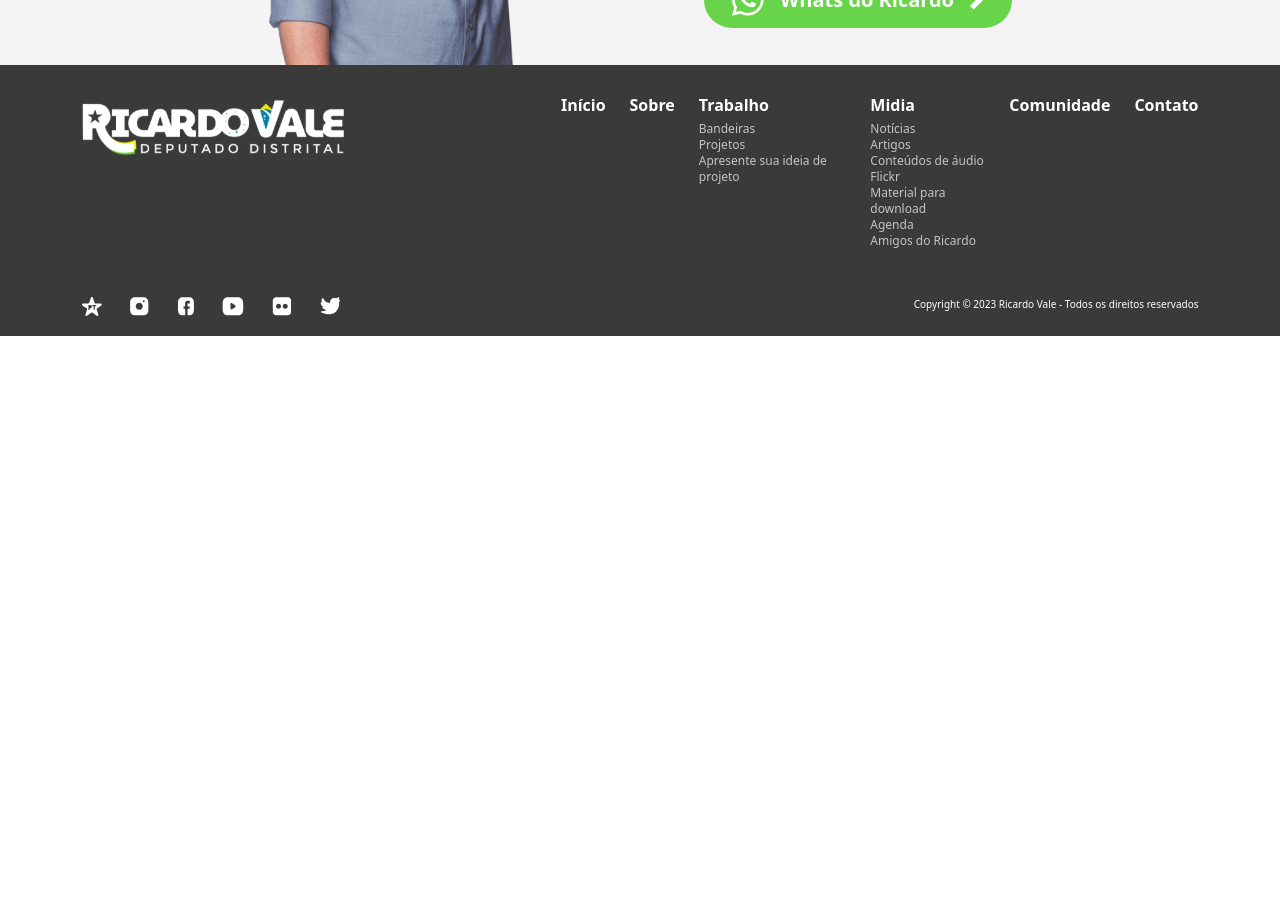
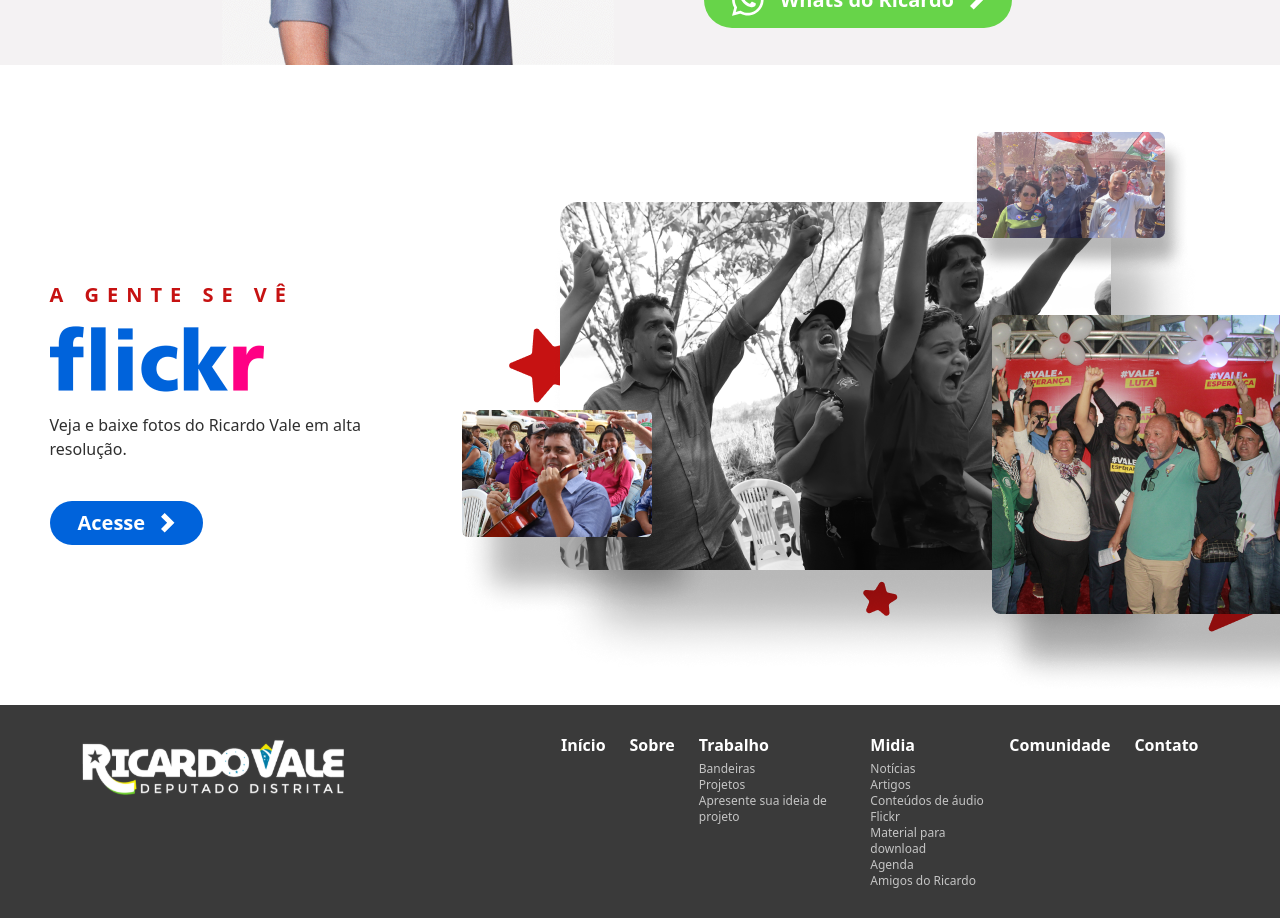
Before and after one commit to bruno-c-137/Projeto-Ricardo-Vale, a Next.js app: page / in a window 1280 px wide. Shown: the part 5900-6818 px from the top of the page. Before the commit the page ends 6236 px from the top, so only its background shows below. Built offline with nearby package versions, Linux system fonts and the light colour scheme.

Commit message:
a gente se ver

```diff
--- a/src/app/(home)/page.tsx
+++ b/src/app/(home)/page.tsx
@@ -22,6 +22,8 @@ import IconBola from "@/assets/images/icons/icon-bola.webp";
 import IconTeatro from "@/assets/images/icons/icon-teatro.webp";
 import IconCidade from "@/assets/images/icons/icon-cidade.webp";
 import ImgWhatsapp from "@/assets/images/img-whatsapp.webp";
+import ImgAGenteSeVe from "@/assets/images/img-a-gente-se-ve.webp";
+import FlickrLogo from "@/assets/images/flickr_logo.webp";
 import BoxConquista from "./sections/boxConquista";
 import BoxNoticias from "./sections/boxNoticias";
 
@@ -157,7 +159,7 @@ export default function Home() {
       <div>
         <BoxConquista />
       </div>
-      <div className="bg-[#F4F2F3]">
+      <div className="bg-[#F4F2F3] mb-14">
         <div className="relative">
           <div className="sm:container">
             <div className="sm:flex justify-between sm:py-14">
@@ -338,6 +340,35 @@ export default function Home() {
           </div>
         </div>
       </div>
+      <div className="relative">
+        <div className="container">
+          <div className="pb-10 sm:py-20 md:py-40 sm:w-1/3">
+            <p className="text-xl text-vermelho-1 tracking-[0.5rem] mb-4">
+              <strong>A GENTE SE VÊ</strong>
+            </p>
+            <div className="mb-5">
+              <img src={FlickrLogo.src} alt="" />
+            </div>
+            <p className="text-[#2F2F2F] text-base mb-10 pr-10">
+              Veja e baixe fotos do Ricardo Vale em alta resolução.
+            </p>
+            <button
+              className="bg-[#0063DB] text-white btn-custom text-lg md:text-xl
+                flex  items-center rounded-full  py-2 px-7 gap-x-4"
+            >
+              <div>
+                <strong>Acesse</strong>
+              </div>
+              <div>
+                <SetaR className="text-white" />
+              </div>
+            </button>
+          </div>
+        </div>
+        <div className="sm:absolute sm:right-0 sm:top-0 sm:w-2/3 lg:w-auto sm:flex sm:items-center sm:h-full">
+          <img src={ImgAGenteSeVe.src} alt="" />
+        </div>
+      </div>
     </div>
   );
 }
```
Also changed, not shown: src/assets/images/flickr_logo.webp (added), src/assets/images/img-a-gente-se-ve.webp (added).
